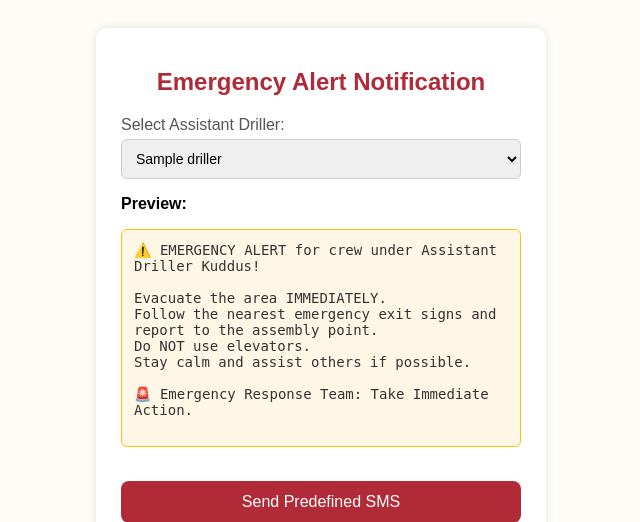
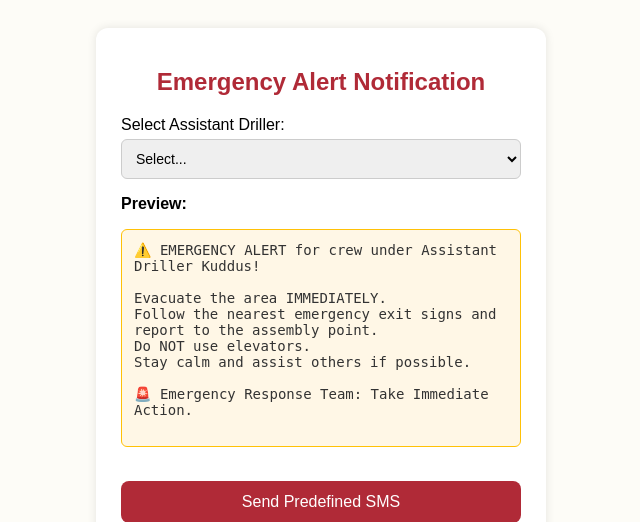
Before and after one commit to JMICylinders/sms_server, a Flask app: template templates/index.html in a window 1280 px wide. Shown: the top 522 px of the page, without its empty margins (319-959 px from the left). Run offline with Flask 3, Linux system fonts and the light colour scheme; the template is opened without the code that fills it: most values are stand-ins (such as "Sample title", 1, 10 or a date in 2020).

Commit message:
Update index.html

```diff
--- a/templates/index.html
+++ b/templates/index.html
@@ -11,13 +11,14 @@
         <h2>Emergency Alert Notification</h2>
 
         <!-- Predefined Message Form -->
-        <form method="POST" action="/">
-            <label for="driller">Select Assistant Driller:</label>
-            <select id="driller" name="driller" required>
-                {% for name in drillers %}
-                <option value="{{ name }}">{{ name }}</option>
-                {% endfor %}
-            </select>
+                <label for="driller">Select Assistant Driller:</label>
+        <select name="driller" id="driller" required>
+          <option value="" disabled selected>Select...</option>
+          {% for driller in drillers %}
+            <option value="{{ driller }}">{{ driller }}</option>
+          {% endfor %}
+        </select>
+
 
             <p><strong>Preview:</strong></p>
             <pre class="message-preview" id="predefinedMessagePreview">
```
